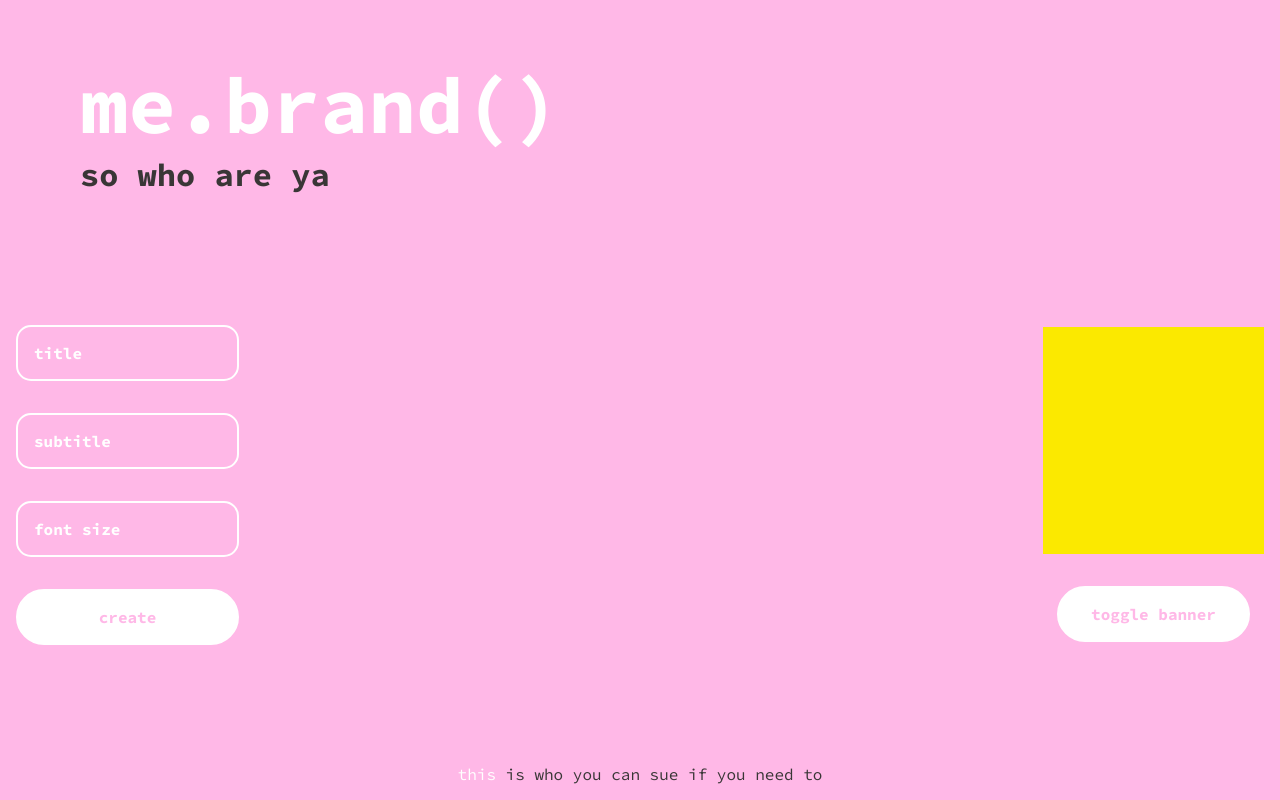
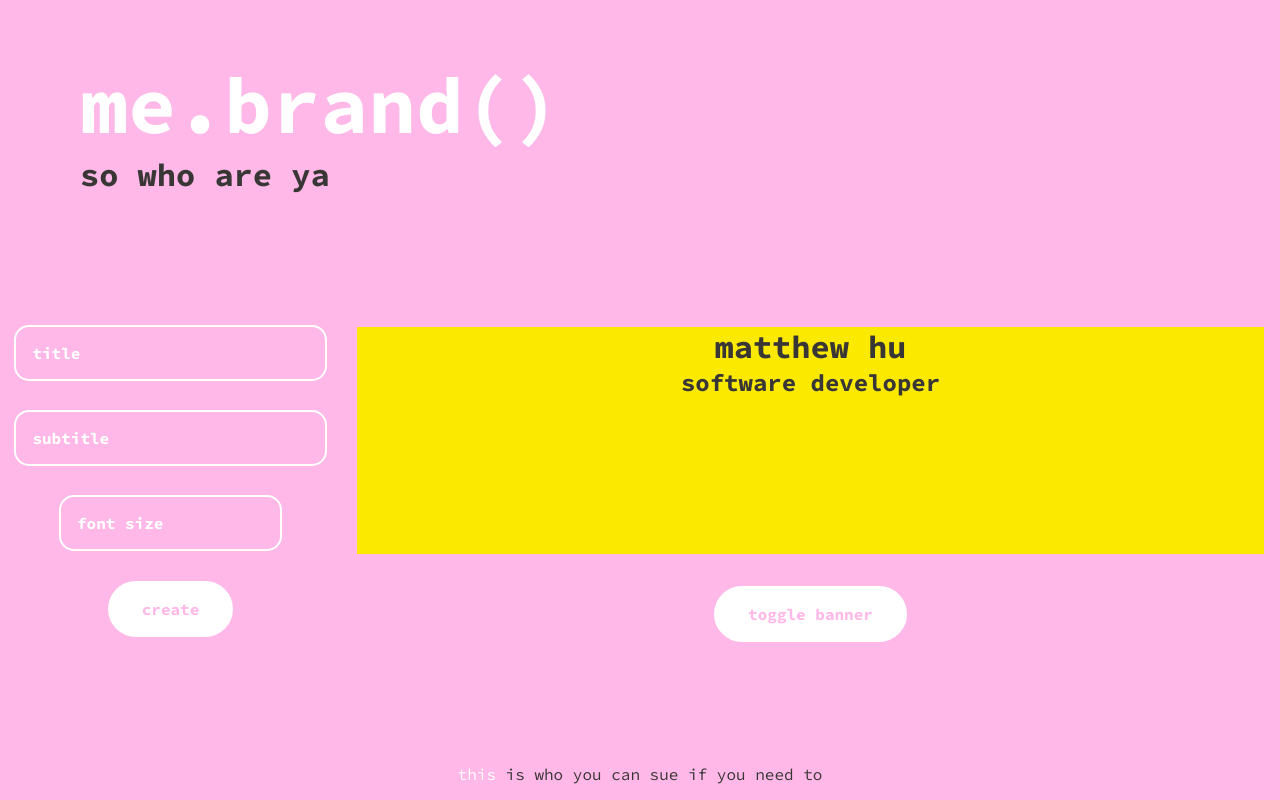
Before and after one commit to kaseyvee/me-brand, a React (Create React App) app: page /chocky in a window 1280 px wide. Built offline with nearby package versions, Linux system fonts and the light colour scheme; the HTML template or start-up script is replaced by a standard one.

Commit message:
Toggle between square and banner preiview

```diff
--- a/package.json
+++ b/package.json
@@ -6,6 +6,7 @@
     "@testing-library/jest-dom": "^5.16.5",
     "@testing-library/react": "^13.4.0",
     "@testing-library/user-event": "^13.5.0",
+    "classnames": "^2.3.2",
     "react": "^18.2.0",
     "react-dom": "^18.2.0",
     "react-draggable": "^4.4.5",
--- a/src/App.scss
+++ b/src/App.scss
@@ -12,13 +12,13 @@
 
     a {
       color: $white;
-      text-decoration: none;
-
-      &:hover {
-        text-decoration: underline;
-      }
     }
   }
+}
+
+a {
+  text-decoration: none;
+  color: inherit;
 }
 
 #loading-rat {
--- a/src/components/Button.js
+++ b/src/components/Button.js
@@ -3,7 +3,9 @@ import "./Button.scss"
 function Button(props) {
 
   return (
-    <button>
+    <button
+      onClick={props.onClick}
+    >
       {props.text}
     </button>
   );
--- a/src/components/Edit.js
+++ b/src/components/Edit.js
@@ -1,10 +1,25 @@
-import { useParams } from "react-router-dom";
+import { useState } from "react";
+// import { useParams } from "react-router-dom";
+import classNames from "classnames";
 import "./Edit.scss";
 import Button from "./Button";
 import Input from "./Input";
 
 function Edit() {
-  const { id } = useParams();
+  // const { id } = useParams();
+  const [ previewToggle, setPreviewToggle ] = useState("banner")
+  const toggleClass = classNames("image",{
+    "toggle-square": previewToggle === "square",
+    "toggle-banner": previewToggle === "banner"
+  });
+
+  const handlePreviewToggle = () => {
+    if (previewToggle === "square") {
+      setPreviewToggle("banner");
+    } else {
+      setPreviewToggle("square");
+    }
+  }
 
   return (
     <div className="Edit">
@@ -17,6 +32,7 @@ function Edit() {
           name="subtitle"
           type="text"
         />
+        <div>
           <Input
             name="font size"
             type="number"
@@ -24,12 +40,19 @@ function Edit() {
           <Button
             text="create"
           />
+        </div>
       </form>
       <div className="preview">
-        <div className="image">
-
+        <div className={toggleClass}>
+          <div className="image-text">
+            <h1>matthew hu</h1>
+            <h2>software developer</h2>
           </div>
-        <Button text="toggle banner" />
+        </div>
+        <Button
+          text={`toggle ${previewToggle}`}
+          onClick={handlePreviewToggle}
+        />
       </div>
     </div>
   );
--- a/src/components/Edit.scss
+++ b/src/components/Edit.scss
@@ -2,8 +2,7 @@
 
 .Edit {
   @include flex-row;
-  justify-content: space-between;
-  align-items: center;
+  justify-content: space-evenly;
 
   form {
     @include flex-column;
@@ -13,9 +12,26 @@
 
     .image {
       background-color: #FBE900;
+      margin: 1rem;
+
+      .image-text {
+        h1 {
+          margin: 0;
+        }
+        h2 {
+          margin: 0;
+        }
+      }
+    }
+
+    .toggle-square {
       height: 227px;
       width: 221px;
-      margin: 1rem;
+    }
+
+    .toggle-banner {
+      height: 227px;
+      width: 907px;
     }
   }
 }
--- a/src/components/Header.js
+++ b/src/components/Header.js
@@ -1,12 +1,15 @@
 import "./Header.scss";
+import { Link } from "react-router-dom";
 
 function Header() {
 
   return (
     <div className="Header">
-      <h1>me.brand()</h1>
-      <h2>so who are ya</h2>
-    </div>
+        <Link to="/">
+          <h1>me.brand()</h1>
+        </Link>
+        <h2>so who are ya</h2>
+      </div>
   );
 }
 
--- a/src/components/Header.scss
+++ b/src/components/Header.scss
@@ -15,4 +15,8 @@
     font-size: 2rem;
     margin-top: 0;
   }
+
+  a:hover {
+    text-decoration: none;
+  }
 }
--- a/src/components/Input.js
+++ b/src/components/Input.js
@@ -8,8 +8,7 @@ function Input(props) {
       name={props.name}
       type={props.type}
       placeholder={props.name}
-      value={props.value}
-      onChange={props.onChange}
+      defaultValue=""
       autoComplete="off"
     />
   );
--- a/src/components/Input.scss
+++ b/src/components/Input.scss
@@ -9,7 +9,7 @@ input {
   padding-top: 1rem;
   padding-bottom: 1rem;
   padding-left: 1rem;
-  margin: 1rem;
+  margin: .9rem;
 
   &:focus {
     outline: none;
--- a/src/components/TemplateList.scss
+++ b/src/components/TemplateList.scss
@@ -5,8 +5,6 @@
   justify-content: space-evenly;
 
   a {
-    text-decoration: none;
-    color: $black;
     transition-duration: 200ms;
 
     &:hover {
```
Also changed, not shown: 1 other file (tests, documents, lock files or other folders). Lines whose indentation alone changed are shown as unchanged.
